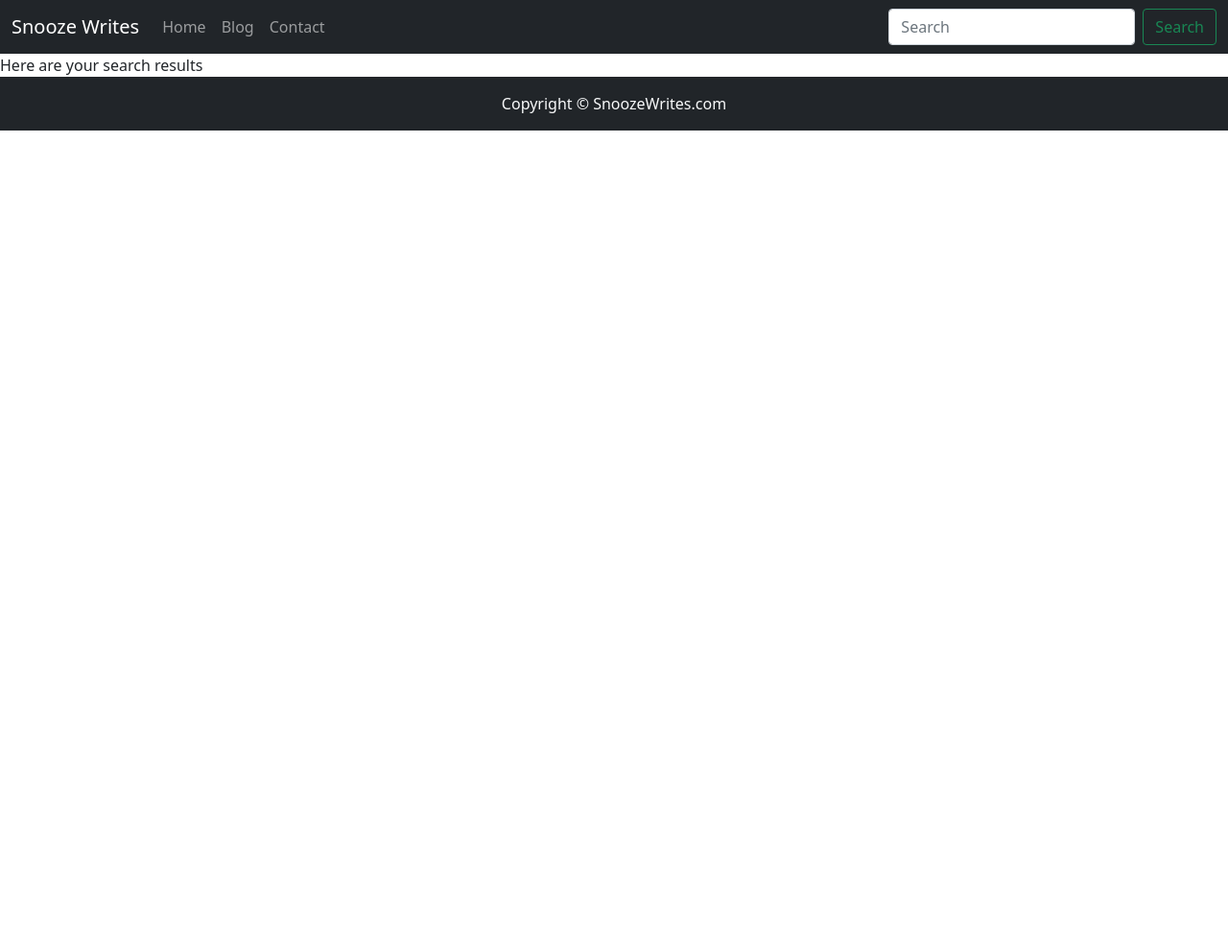
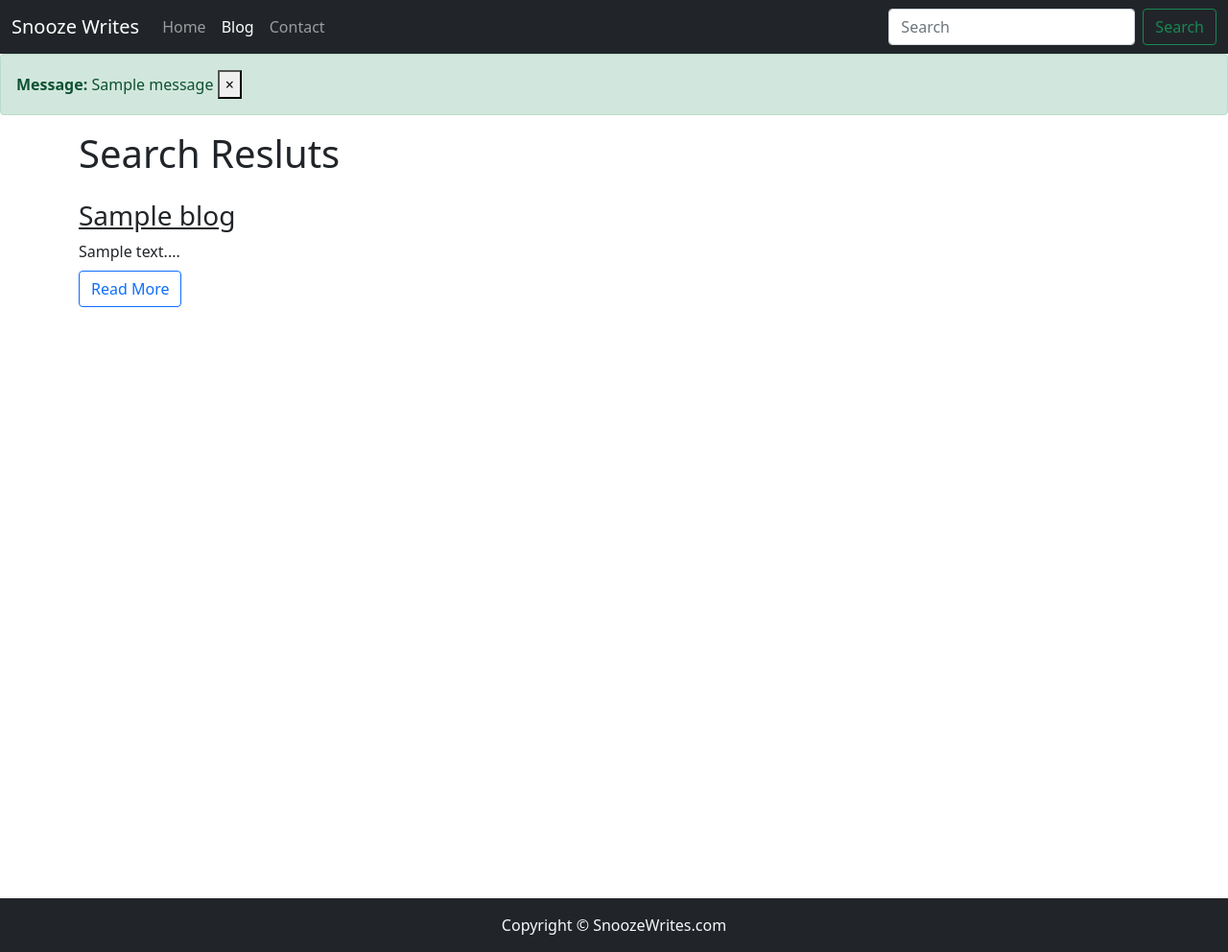
Before and after one commit to Yaswanth14/Blog, a Django app: template templates/search.html in a window 1280 px wide. Shown: the whole page at 96% size. Before the commit the page ends 136 px from the top, so only its background shows below. Run offline with Django 4.2, Linux system fonts and the light colour scheme; the template is opened without the code that fills it: most values are stand-ins (such as "Sample title", 1, 10 or a date in 2020); one stand-in notice (Sample message) is shown; data that the repository does not hold is empty; some libraries are stand-ins or nearby versions.

Commit message:
Filter by search and Flash messages

```diff
--- a/snoozeWrites/settings.py
+++ b/snoozeWrites/settings.py
@@ -11,6 +11,7 @@ https://docs.djangoproject.com/en/4.0/ref/settings/
 """
 
 from pathlib import Path
+from django.contrib.messages import constants as messages
 
 # Build paths inside the project like this: BASE_DIR / 'subdir'.
 BASE_DIR = Path(__file__).resolve().parent.parent
@@ -122,6 +123,10 @@ STATICFILES_DIRS = [
     "static/",
 ]
 
+MESSAGE_TAGS = {
+    messages.ERROR: 'danger'
+}
+
 # Default primary key field type
 # https://docs.djangoproject.com/en/4.0/ref/settings/#default-auto-field
 
--- a/templates/base.html
+++ b/templates/base.html
@@ -1,16 +1,21 @@
-<!doctype html>
+<!DOCTYPE html>
 <html lang="en">
   <head>
     <!-- Required meta tags -->
-    <meta charset="utf-8">
-    <meta name="viewport" content="width=device-width, initial-scale=1">
+    <meta charset="utf-8" />
+    <meta name="viewport" content="width=device-width, initial-scale=1" />
 
     <!-- Bootstrap CSS -->
-    <link href="https://cdn.jsdelivr.net/npm/bootstrap@5.1.3/dist/css/bootstrap.min.css" rel="stylesheet" integrity="sha384-1BmE4kWBq78iYhFldvKuhfTAU6auU8tT94WrHftjDbrCEXSU1oBoqyl2QvZ6jIW3" crossorigin="anonymous">
+    <link
+      href="https://cdn.jsdelivr.net/npm/bootstrap@5.1.3/dist/css/bootstrap.min.css"
+      rel="stylesheet"
+      integrity="sha384-1BmE4kWBq78iYhFldvKuhfTAU6auU8tT94WrHftjDbrCEXSU1oBoqyl2QvZ6jIW3"
+      crossorigin="anonymous"
+    />
 
     {% block css %}
     <style>
-      .container{
+      .container {
         min-height: 100vh;
       }
     </style>
@@ -22,42 +27,88 @@
     <nav class="navbar navbar-expand-lg navbar-dark bg-dark">
       <div class="container-fluid">
         <a class="navbar-brand" href="/">Snooze Writes</a>
-          <button class="navbar-toggler" type="button" data-bs-toggle="collapse" data-bs-target="#navbarSupportedContent" aria-controls="navbarSupportedContent" aria-expanded="false" aria-label="Toggle navigation">
+        <button
+          class="navbar-toggler"
+          type="button"
+          data-bs-toggle="collapse"
+          data-bs-target="#navbarSupportedContent"
+          aria-controls="navbarSupportedContent"
+          aria-expanded="false"
+          aria-label="Toggle navigation"
+        >
           <span class="navbar-toggler-icon"></span>
         </button>
         <div class="collapse navbar-collapse" id="navbarSupportedContent">
           <ul class="navbar-nav me-auto mb-2 mb-lg-0">
             <li class="nav-item">
-                <a class="nav-link {% block homeactive %}{% endblock homeactive %}" aria-current="page" href="/">Home</a>
+              <a
+                class="nav-link {% block homeactive %}{% endblock homeactive %}"
+                aria-current="page"
+                href="/"
+                >Home</a
+              >
             </li>
             <li class="nav-item">
-                <a class="nav-link {% block blogactive %}{% endblock blogactive %}" href="/blog">Blog</a>
+              <a
+                class="nav-link {% block blogactive %}{% endblock blogactive %}"
+                href="/blog"
+                >Blog</a
+              >
             </li>
             <li class="nav-item">
-                <a class="nav-link {% block contactactive %}{% endblock contactactive %}" href="/contact">Contact</a>
+              <a
+                class="nav-link {% block contactactive %}{% endblock contactactive %}"
+                href="/contact"
+                >Contact</a
+              >
             </li>
-
           </ul>
           <form action="/search" method="get" class="d-flex">
-              <input class="form-control me-2" type="search" placeholder="Search" aria-label="Search">
-              <button class="btn btn-outline-success" type="submit">Search</button>
+            <input
+              class="form-control me-2"
+              name="query"
+              id="query"
+              type="search"
+              placeholder="Search"
+              aria-label="Search"
+            />
+
+            <button class="btn btn-outline-success" type="submit">
+              Search
+            </button>
           </form>
         </div>
       </div>
     </nav>
+
+    {% for message in messages %}
+    <div class="alert alert-{{ message.tags }} alert-dismissible fade show mb-0" role="alert">
+      <strong>Message:</strong> {{message}}
+      <button type="button" class="close" data-bs-dismiss="alert" aria-label="Close">
+        <span aria-hidden="true">&times;</span>
+      </button>
+    </div>
+    {% endfor %}
+
     {% block body %}{% endblock body %}
 
-    <footer class="py-3 text-light bg-dark text-center"> Copyright &copy; SnoozeWrites.com </footer>
+    <footer class="py-3 text-light bg-dark text-center">
+      Copyright &copy; SnoozeWrites.com
+    </footer>
 
     <!-- Optional JavaScript; choose one of the two! -->
 
     <!-- Option 1: Bootstrap Bundle with Popper -->
-    <script src="https://cdn.jsdelivr.net/npm/bootstrap@5.1.3/dist/js/bootstrap.bundle.min.js" integrity="sha384-ka7Sk0Gln4gmtz2MlQnikT1wXgYsOg+OMhuP+IlRH9sENBO0LRn5q+8nbTov4+1p" crossorigin="anonymous"></script>
+    <script
+      src="https://cdn.jsdelivr.net/npm/bootstrap@5.1.3/dist/js/bootstrap.bundle.min.js"
+      integrity="sha384-ka7Sk0Gln4gmtz2MlQnikT1wXgYsOg+OMhuP+IlRH9sENBO0LRn5q+8nbTov4+1p"
+      crossorigin="anonymous"
+    ></script>
 
     <!-- Option 2: Separate Popper and Bootstrap JS -->
-    <!--
+
     <script src="https://cdn.jsdelivr.net/npm/@popperjs/core@2.10.2/dist/umd/popper.min.js" integrity="sha384-7+zCNj/IqJ95wo16oMtfsKbZ9ccEh31eOz1HGyDuCQ6wgnyJNSYdrPa03rtR1zdB" crossorigin="anonymous"></script>
     <script src="https://cdn.jsdelivr.net/npm/bootstrap@5.1.3/dist/js/bootstrap.min.js" integrity="sha384-QJHtvGhmr9XOIpI6YVutG+2QOK9T+ZnN4kzFN1RtK3zEFEIsxhlmWl5/YESvpZ13" crossorigin="anonymous"></script>
-    -->
+
   </body>
 </html>
--- a/templates/search.html
+++ b/templates/search.html
@@ -1,4 +1,33 @@
-{% extends 'base.html' %}
-{% block body %}
-Here are your search results
+{% extends 'base.html' %} {% block blogactive %}active{% endblock blogactive %}
+{% block title %}Search Results{% endblock title %} {% block body %}
+<div class="container">
+  <h1 class="my-3">Search Resluts</h1>
+
+  {%if allPosts|length < 1 %}
+  <p>No Search Results Found</p>
+  <p>
+    Your search query: <b>{{query}}</b> did not match any blog<br />Suggestions:
+  </p>
+  <ul>
+    <li>Make sure all words are spelled correctly.</li>
+    <li>Try different keywors.</li>
+    <li>Try fewer keywords.</li>
+    <li>Try more general keywords.</li>
+  </ul>
+
+  {% endif %} {% for blog in allPosts %}
+  <div class="my-4">
+    <h3 class="text-dark">
+      <a href="/blogpost/{{blog.slug}}" class="text-dark">{{blog.title}}</a>
+    </h3>
+
+    <div class="my-2">{{blog.short_desc|slice:245}}...</div>
+
+    <a href="/blogpost/{{blog.slug}}" class="text-dark">
+      <button class="btn btn-outline-primary">Read More</button></a
+    >
+  </div>
+  {% endfor %}
+</div>
+
 {% endblock body %}
```
Also changed, not shown: blog/views.py (+26 -4 lines), templates/blogpost.html (+6 -17 lines), blog/migrations/0004_alter_contact_desc.py (added), 1 other file. Lines whose indentation alone changed are shown as unchanged.
